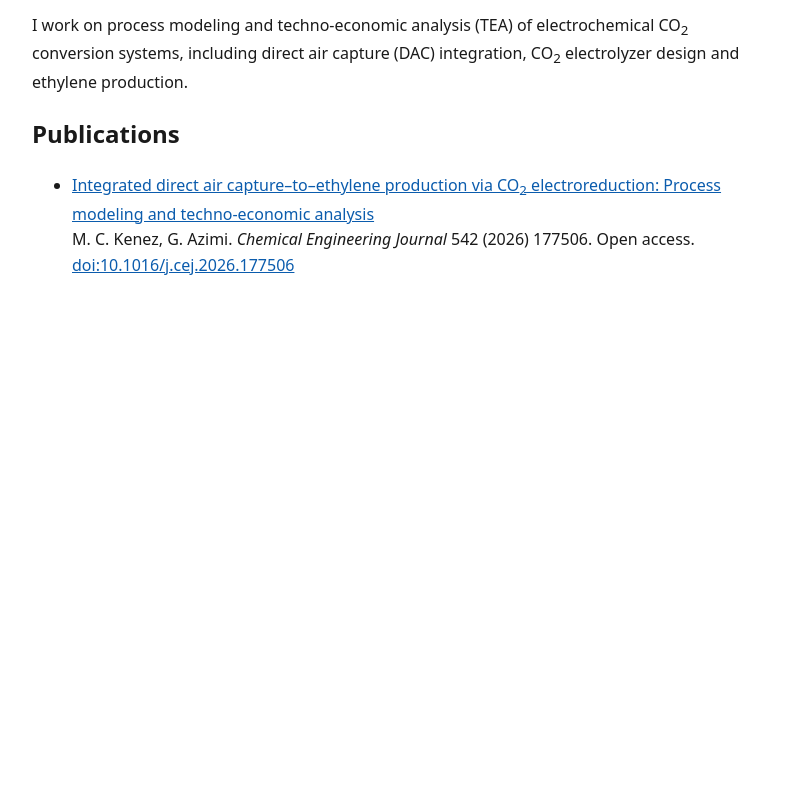
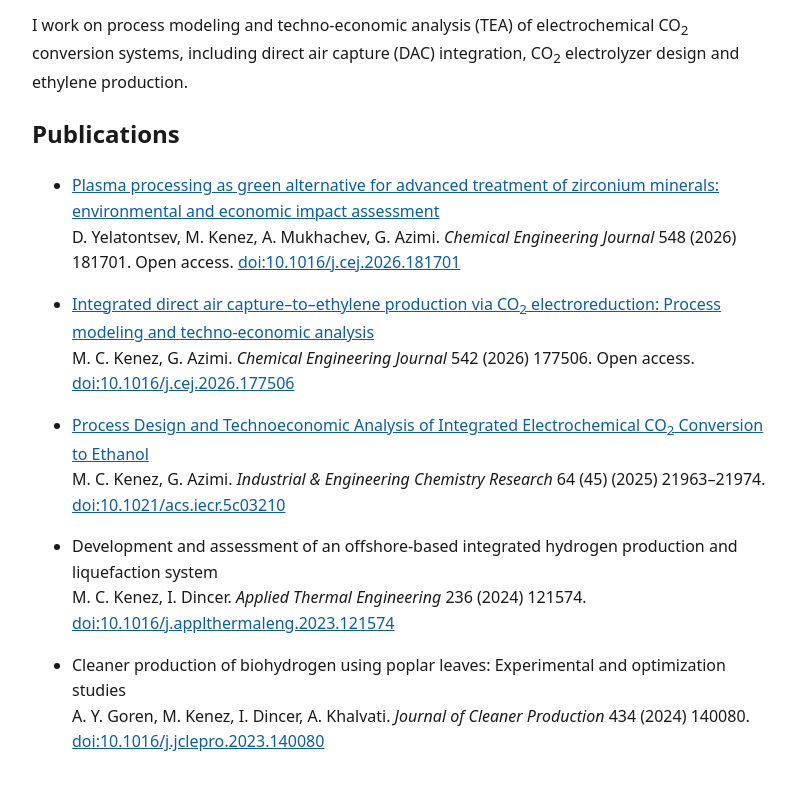
Before and after one commit to muratkenez/muratkenez.github.io, a plain HTML site: page index.html in a window 1280 px wide. Shown: the part 141-928 px from the top of the page, without its empty margins (240-1036 px from the left). Before the commit the page ends 800 px from the top, so only its background shows below. Drawn offline with Linux system fonts and the light colour scheme.

Commit message:
Update publications section in index.html
Added new publication entries to the index.html file.

```diff
--- a/index.html
+++ b/index.html
@@ -8,7 +8,7 @@
 <link rel="canonical" href="https://muratkenez.github.io/">
 <style>
 body{font-family:system-ui,-apple-system,Segoe UI,sans-serif;max-width:46rem;margin:2rem auto;padding:0 1rem;line-height:1.6;color:#1a1a1a}
-a{color:#0b5cad}h1{margin-bottom:.2rem}.sub{color:#555;margin-top:0}
+a{color:#0b5cad}h1{margin-bottom:.2rem}.sub{color:#555;margin-top:0}li{margin-bottom:1rem}
 </style>
 </head>
 <body>
@@ -17,9 +17,21 @@ a{color:#0b5cad}h1{margin-bottom:.2rem}.sub{color:#555;margin-top:0}
 <p>I work on process modeling and techno-economic analysis (TEA) of electrochemical CO<sub>2</sub> conversion systems, including direct air capture (DAC) integration, CO<sub>2</sub> electrolyzer design and ethylene production.</p>
 <h2>Publications</h2>
 <ul>
+<li><a href="papers/zirconium/">Plasma processing as green alternative for advanced treatment of zirconium minerals: environmental and economic impact assessment</a><br>
+D. Yelatontsev, M. Kenez, A. Mukhachev, G. Azimi. <em>Chemical Engineering Journal</em> 548 (2026) 181701. Open access.
+<a href="https://doi.org/10.1016/j.cej.2026.181701">doi:10.1016/j.cej.2026.181701</a></li>
 <li><a href="papers/dac-ethylene/">Integrated direct air capture–to–ethylene production via CO<sub>2</sub> electroreduction: Process modeling and techno-economic analysis</a><br>
 M. C. Kenez, G. Azimi. <em>Chemical Engineering Journal</em> 542 (2026) 177506. Open access.
 <a href="https://doi.org/10.1016/j.cej.2026.177506">doi:10.1016/j.cej.2026.177506</a></li>
+<li><a href="papers/ethanol/">Process Design and Technoeconomic Analysis of Integrated Electrochemical CO<sub>2</sub> Conversion to Ethanol</a><br>
+M. C. Kenez, G. Azimi. <em>Industrial &amp; Engineering Chemistry Research</em> 64 (45) (2025) 21963–21974.
+<a href="https://doi.org/10.1021/acs.iecr.5c03210">doi:10.1021/acs.iecr.5c03210</a></li>
+<li>Development and assessment of an offshore-based integrated hydrogen production and liquefaction system<br>
+M. C. Kenez, I. Dincer. <em>Applied Thermal Engineering</em> 236 (2024) 121574.
+<a href="https://doi.org/10.1016/j.applthermaleng.2023.121574">doi:10.1016/j.applthermaleng.2023.121574</a></li>
+<li>Cleaner production of biohydrogen using poplar leaves: Experimental and optimization studies<br>
+A. Y. Goren, M. Kenez, I. Dincer, A. Khalvati. <em>Journal of Cleaner Production</em> 434 (2024) 140080.
+<a href="https://doi.org/10.1016/j.jclepro.2023.140080">doi:10.1016/j.jclepro.2023.140080</a></li>
 </ul>
 </body>
 </html>
```
